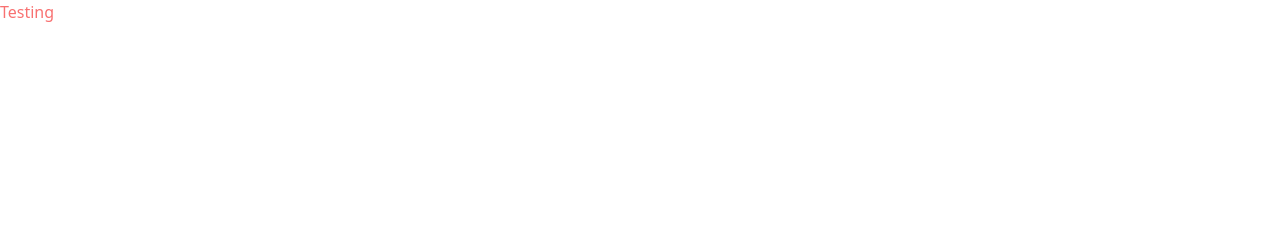
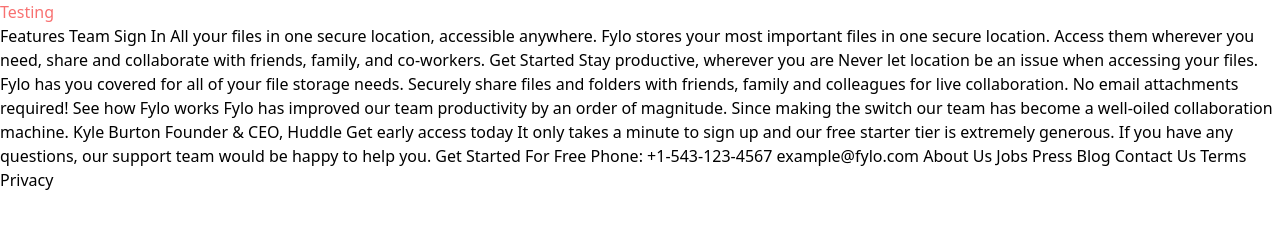
Before and after one commit to lilKriT/fylo-landing-page, a website built with webpack: page src/template.html in a window 1280 px wide. Built offline with nearby package versions, Linux system fonts and the light colour scheme.

Commit message:
Added assets.

```diff
--- a/src/template.html
+++ b/src/template.html
@@ -8,5 +8,20 @@
   </head>
   <body>
     <h1 class="text-red-400">Testing</h1>
+
+    Features Team Sign In All your files in one secure location, accessible
+    anywhere. Fylo stores your most important files in one secure location.
+    Access them wherever you need, share and collaborate with friends, family,
+    and co-workers. Get Started Stay productive, wherever you are Never let
+    location be an issue when accessing your files. Fylo has you covered for all
+    of your file storage needs. Securely share files and folders with friends,
+    family and colleagues for live collaboration. No email attachments required!
+    See how Fylo works Fylo has improved our team productivity by an order of
+    magnitude. Since making the switch our team has become a well-oiled
+    collaboration machine. Kyle Burton Founder & CEO, Huddle Get early access
+    today It only takes a minute to sign up and our free starter tier is
+    extremely generous. If you have any questions, our support team would be
+    happy to help you. Get Started For Free Phone: +1-543-123-4567
+    example@fylo.com About Us Jobs Press Blog Contact Us Terms Privacy
   </body>
 </html>
```
Also changed, not shown: src/images/avatar-testimonial.jpg (added), src/images/bg-curve-desktop.svg (added), src/images/bg-curve-mobile.svg (added), src/images/favicon-32x32.png (added), src/images/icon-arrow.svg (added), src/images/icon-email.svg (added), src/images/icon-phone.svg (added), src/images/icon-quotes.svg (added), src/images/illustration-1.svg (added), src/images/illustration-2.svg (added), src/images/logo.svg (added), 1 other file.
